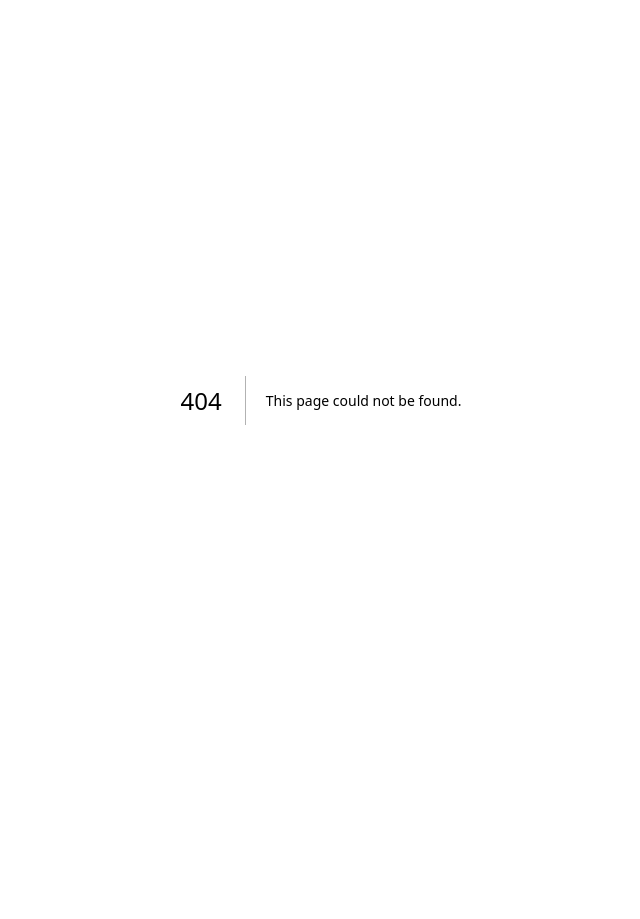
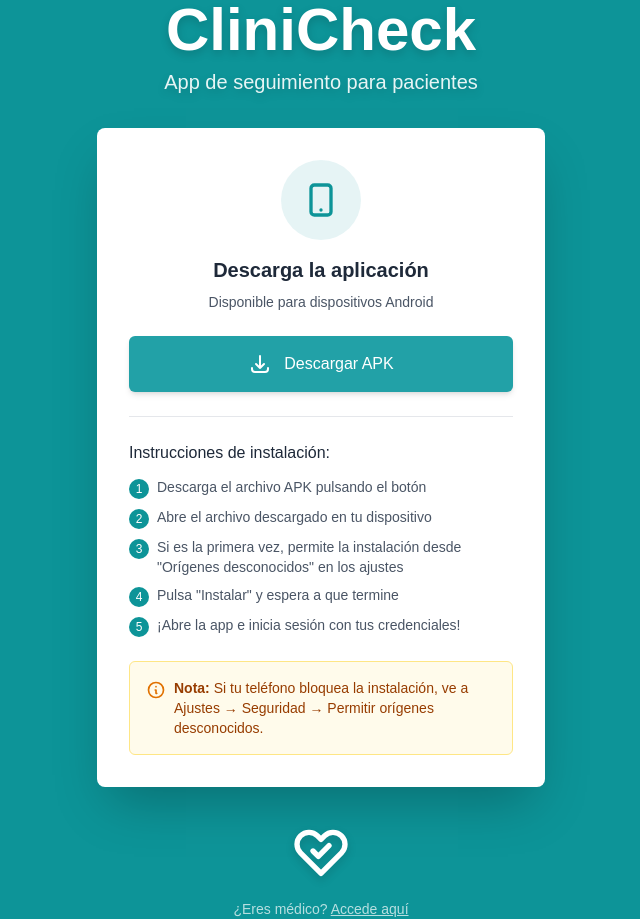
Before and after one commit to abencar/CliniCheck, a Next.js app: page /descargar in a window 1280 px wide. Before the commit this address had no page. Shown: the whole page, without its empty margins (319-959 px from the left). Before the commit the page ends 800 px from the top, so only its background shows below. Built offline with nearby package versions, Linux system fonts and the light colour scheme.

Commit message:
pagina de descargas

```diff
--- /dev/null
+++ b/src/app/descargar/page.js
@@ -0,0 +1,156 @@
+'use client'
+import React, { useEffect, useRef } from 'react';
+
+const DescargarApp = () => {
+  const heartRef = useRef(null);
+
+  useEffect(() => {
+    if (typeof window === 'undefined') return;
+    const prefersReduced = window.matchMedia && window.matchMedia('(prefers-reduced-motion: reduce)').matches;
+    if (prefersReduced) return;
+
+    const el = heartRef.current;
+    if (el) el.classList.add('heart-pulse');
+
+    return () => {
+      if (el) el.classList.remove('heart-pulse');
+    };
+  }, []);
+
+  return (
+    <div className="min-h-screen bg-[#0D9498] flex flex-col items-center justify-center px-4">
+      <h1 className="text-white text-5xl md:text-6xl font-bold mb-2 drop-shadow-lg text-center">
+        CliniCheck
+      </h1>
+
+      <p className="text-white/90 text-lg md:text-xl mb-8 drop-shadow-lg text-center">
+        App de seguimiento para pacientes
+      </p>
+
+      <div className="bg-white rounded-lg shadow-2xl p-8 w-full max-w-md">
+        <div className="text-center mb-6">
+          <div className="bg-[#0D9498]/10 rounded-full w-20 h-20 flex items-center justify-center mx-auto mb-4">
+            <svg
+              className="w-10 h-10 text-[#0D9498]"
+              fill="none"
+              stroke="currentColor"
+              viewBox="0 0 24 24"
+            >
+              <path
+                strokeLinecap="round"
+                strokeLinejoin="round"
+                strokeWidth={2}
+                d="M12 18h.01M8 21h8a2 2 0 002-2V5a2 2 0 00-2-2H8a2 2 0 00-2 2v14a2 2 0 002 2z"
+              />
+            </svg>
+          </div>
+          <h2 className="text-gray-800 text-xl font-semibold mb-2">
+            Descarga la aplicación
+          </h2>
+          <p className="text-gray-600 text-sm">
+            Disponible para dispositivos Android
+          </p>
+        </div>
+
+        <a
+          href="/apk/clinicheck.apk"
+          download="CliniCheck.apk"
+          className="w-full bg-[#22A1A7] hover:bg-[#1a8087] text-white font-medium py-4 rounded-md transition duration-200 shadow-md flex items-center justify-center gap-3"
+        >
+          <svg
+            className="w-6 h-6"
+            fill="none"
+            stroke="currentColor"
+            viewBox="0 0 24 24"
+          >
+            <path
+              strokeLinecap="round"
+              strokeLinejoin="round"
+              strokeWidth={2}
+              d="M4 16v1a3 3 0 003 3h10a3 3 0 003-3v-1m-4-4l-4 4m0 0l-4-4m4 4V4"
+            />
+          </svg>
+          Descargar APK
+        </a>
+
+        <div className="mt-6 pt-6 border-t border-gray-200">
+          <h3 className="text-gray-800 font-medium mb-3">
+            Instrucciones de instalación:
+          </h3>
+          <ol className="text-gray-600 text-sm space-y-2">
+            <li className="flex items-start gap-2">
+              <span className="bg-[#0D9498] text-white rounded-full w-5 h-5 flex items-center justify-center text-xs flex-shrink-0 mt-0.5">1</span>
+              <span>Descarga el archivo APK pulsando el botón</span>
+            </li>
+            <li className="flex items-start gap-2">
+              <span className="bg-[#0D9498] text-white rounded-full w-5 h-5 flex items-center justify-center text-xs flex-shrink-0 mt-0.5">2</span>
+              <span>Abre el archivo descargado en tu dispositivo</span>
+            </li>
+            <li className="flex items-start gap-2">
+              <span className="bg-[#0D9498] text-white rounded-full w-5 h-5 flex items-center justify-center text-xs flex-shrink-0 mt-0.5">3</span>
+              <span>Si es la primera vez, permite la instalación desde "Orígenes desconocidos" en los ajustes</span>
+            </li>
+            <li className="flex items-start gap-2">
+              <span className="bg-[#0D9498] text-white rounded-full w-5 h-5 flex items-center justify-center text-xs flex-shrink-0 mt-0.5">4</span>
+              <span>Pulsa "Instalar" y espera a que termine</span>
+            </li>
+            <li className="flex items-start gap-2">
+              <span className="bg-[#0D9498] text-white rounded-full w-5 h-5 flex items-center justify-center text-xs flex-shrink-0 mt-0.5">5</span>
+              <span>¡Abre la app e inicia sesión con tus credenciales!</span>
+            </li>
+          </ol>
+        </div>
+
+        <div className="mt-6 p-4 bg-amber-50 border border-amber-200 rounded-md">
+          <div className="flex items-start gap-2">
+            <svg
+              className="w-5 h-5 text-amber-600 flex-shrink-0 mt-0.5"
+              fill="none"
+              stroke="currentColor"
+              viewBox="0 0 24 24"
+            >
+              <path
+                strokeLinecap="round"
+                strokeLinejoin="round"
+                strokeWidth={2}
+                d="M13 16h-1v-4h-1m1-4h.01M21 12a9 9 0 11-18 0 9 9 0 0118 0z"
+              />
+            </svg>
+            <p className="text-amber-800 text-sm">
+              <strong>Nota:</strong> Si tu teléfono bloquea la instalación, ve a Ajustes → Seguridad → Permitir orígenes desconocidos.
+            </p>
+          </div>
+        </div>
+      </div>
+
+      <div className="mt-8">
+        <svg
+          ref={heartRef}
+          className="w-16 h-16 text-white drop-shadow-lg transition-transform"
+          fill="none"
+          stroke="currentColor"
+          viewBox="0 0 24 24"
+        >
+          <path
+            strokeLinecap="round"
+            strokeLinejoin="round"
+            strokeWidth={2}
+            d="M4.318 6.318a4.5 4.5 0 000 6.364L12 20.364l7.682-7.682a4.5 4.5 0 00-6.364-6.364L12 7.636l-1.318-1.318a4.5 4.5 0 00-6.364 0z"
+          />
+          <path
+            strokeLinecap="round"
+            strokeLinejoin="round"
+            strokeWidth={2}
+            d="M9 12l2 2 4-4"
+          />
+        </svg>
+      </div>
+
+      <p className="text-white/70 text-sm mt-4">
+        ¿Eres médico? <a href="/" className="underline hover:text-white">Accede aquí</a>
+      </p>
+    </div>
+  );
+};
+
+export default DescargarApp;
```
Also changed, not shown: 1 other file (tests, documents, lock files or other folders).
